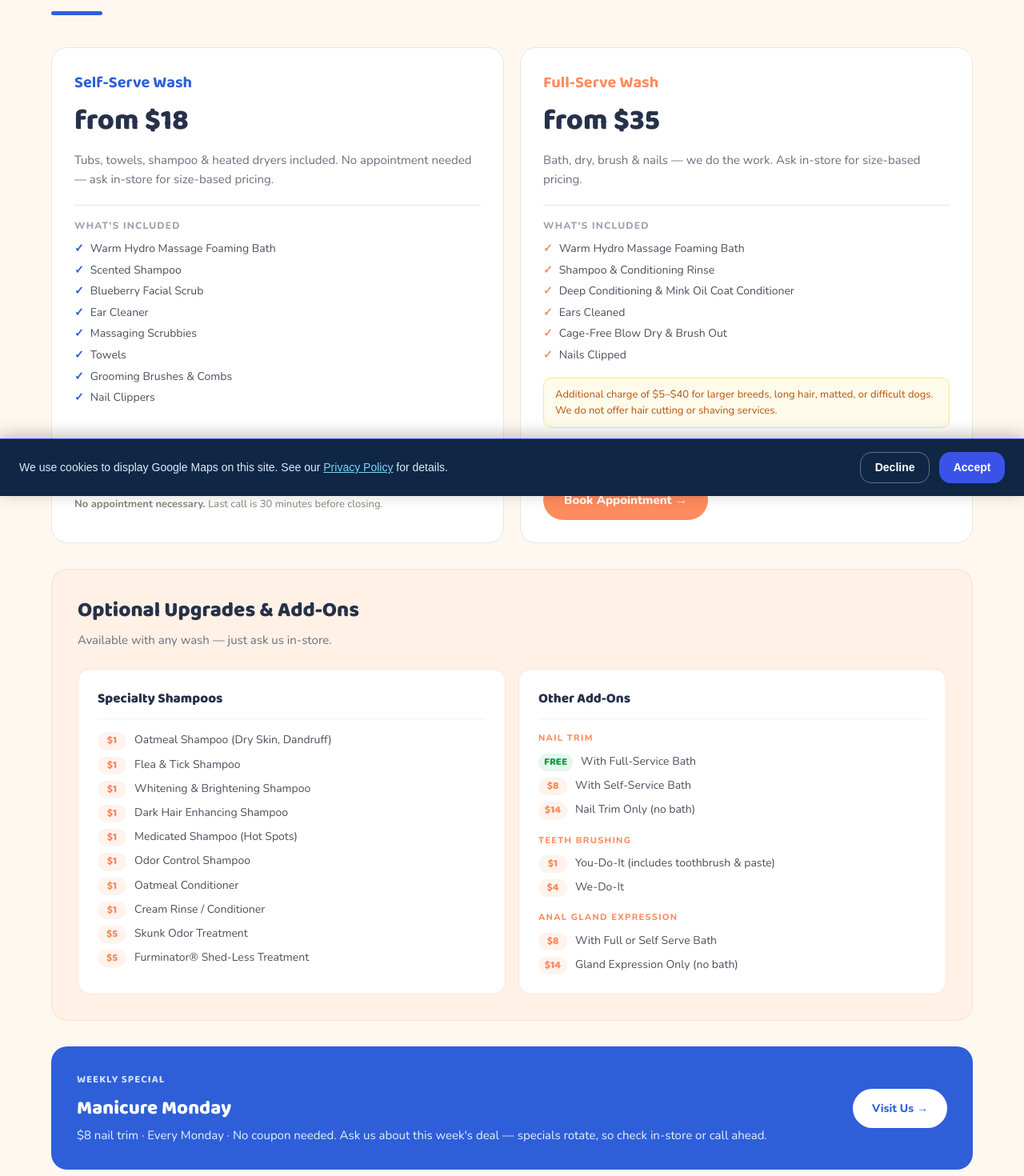
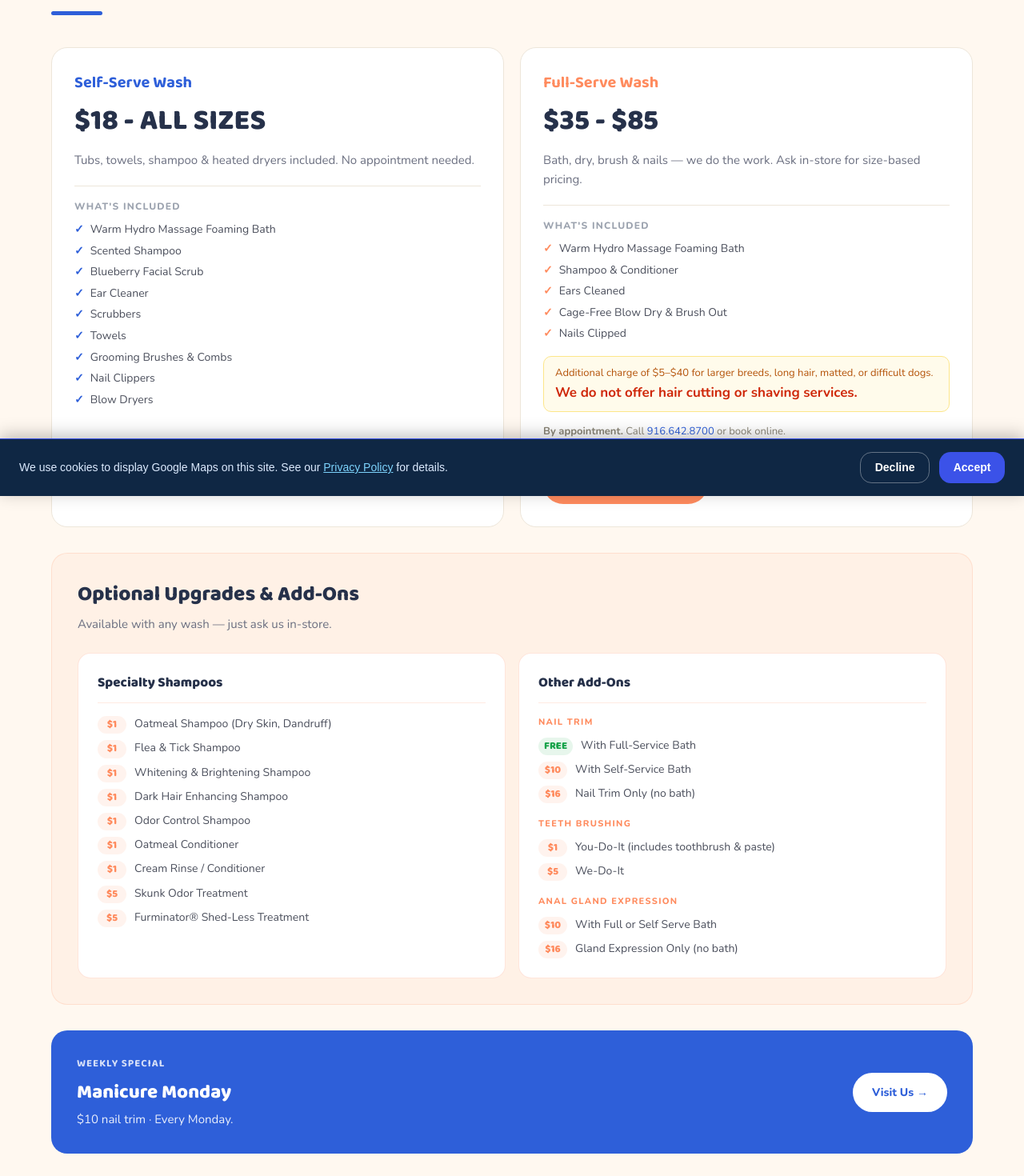
Before and after one commit to Barl0s4/SplashHoundUSAWeb, a Next.js app: page /prices in a window 1280 px wide. Shown: the part 180-1650 px from the top of the page at 80% size. Built offline with nearby package versions, Linux system fonts and the light colour scheme.

Commit message:
made slight changes for client

```diff
--- /dev/null
+++ b/app/layout 2.tsx
@@ -0,0 +1,46 @@
+import type { Metadata } from "next";
+import { Geist, Geist_Mono, Baloo_2 } from "next/font/google";
+import "./globals.css";
+import CookieBanner from "./components/CookieBanner";
+
+const geistSans = Geist({
+  variable: "--font-geist-sans",
+  subsets: ["latin"],
+});
+
+const geistMono = Geist_Mono({
+  variable: "--font-geist-mono",
+  subsets: ["latin"],
+});
+
+// Rounded, friendly display font used for every heading site-wide.
+const baloo = Baloo_2({
+  variable: "--font-head",
+  weight: ["600", "700", "800"],
+  subsets: ["latin"],
+});
+
+export const metadata: Metadata = {
+  title: "Splash Hound USA — Dog Wash & Pet Supply | Sacramento, CA",
+  description:
+    "Sacramento's best do-it-yourself dog wash and locally owned pet supply store. Walk-ins welcome at 1908 P St, Sacramento, CA 95811.",
+};
+
+export default function RootLayout({
+  children,
+}: Readonly<{
+  children: React.ReactNode;
+}>) {
+  return (
+    <html
+      lang="en"
+      className={`${geistSans.variable} ${geistMono.variable} ${baloo.variable} h-full antialiased`}
+    >
+      <body className="min-h-full flex flex-col">
+        <a href="#main-content" className="skip-link">Skip to main content</a>
+        {children}
+        <CookieBanner />
+      </body>
+    </html>
+  );
+}
--- a/app/page.tsx
+++ b/app/page.tsx
@@ -56,9 +56,7 @@ export default function Page() {
               <h2 className="section-title">Welcome to Splash Hound USA</h2>
               <p className="offer-description">
                 We are a locally owned Pet Supply and Dog Wash with the BEST do-it-yourself dog
-                bath around! We offer biologically appropriate dog &amp; cat food for any
-                pet&apos;s special needs, plus a unique variety of carefully selected toys, treats,
-                supplements, grooming &amp; health aids, leashes, collars &amp; accessories.
+                bath around! We offer toys, treats, grooming supplies, leashes & collars.
               </p>
               <p className="offer-description">
                 Our mission is to provide a comfortable, clean, &amp; welcoming facility, where
--- a/app/prices/page.tsx
+++ b/app/prices/page.tsx
@@ -27,9 +27,9 @@ export default function PricesPage() {
             {/* Self-Serve */}
             <div className="prc-card">
               <p className="prc-card-title-blue">Self-Serve Wash</p>
-              <p className="prc-price">from $18</p>
+              <p className="prc-price">$18 - ALL SIZES</p>
               <p className="prc-desc">
-                Tubs, towels, shampoo &amp; heated dryers included. No appointment needed — ask in-store for size-based pricing.
+                Tubs, towels, shampoo &amp; heated dryers included. No appointment needed.
               </p>
               <hr className="prc-divider" />
               <p className="prc-includes-label">What&apos;s included</p>
@@ -38,10 +38,11 @@ export default function PricesPage() {
                 <li>Scented Shampoo</li>
                 <li>Blueberry Facial Scrub</li>
                 <li>Ear Cleaner</li>
-                <li>Massaging Scrubbies</li>
+                <li>Scrubbers</li>
                 <li>Towels</li>
                 <li>Grooming Brushes &amp; Combs</li>
                 <li>Nail Clippers</li>
+                <li>Blow Dryers</li>
               </ul>
               <p className="prc-note">
                 <strong>No appointment necessary.</strong> Last call is 30 minutes before closing.
@@ -51,7 +52,7 @@ export default function PricesPage() {
             {/* Full-Serve */}
             <div className="prc-card">
               <p className="prc-card-title-orange">Full-Serve Wash</p>
-              <p className="prc-price">from $35</p>
+              <p className="prc-price">$35 - $85</p>
               <p className="prc-desc">
                 Bath, dry, brush &amp; nails — we do the work. Ask in-store for size-based pricing.
               </p>
@@ -59,14 +60,13 @@ export default function PricesPage() {
               <p className="prc-includes-label">What&apos;s included</p>
               <ul className="prc-includes prc-includes-orange">
                 <li>Warm Hydro Massage Foaming Bath</li>
-                <li>Shampoo &amp; Conditioning Rinse</li>
-                <li>Deep Conditioning &amp; Mink Oil Coat Conditioner</li>
+                <li>Shampoo &amp; Conditioner</li>
                 <li>Ears Cleaned</li>
                 <li>Cage-Free Blow Dry &amp; Brush Out</li>
                 <li>Nails Clipped</li>
               </ul>
               <p className="prc-note-warn">
-                Additional charge of $5–$40 for larger breeds, long hair, matted, or difficult dogs. We do not offer hair cutting or shaving services.
+                Additional charge of $5–$40 for larger breeds, long hair, matted, or difficult dogs. <span className="prc-note-warn-internal">We do not offer hair cutting or shaving services.</span>
               </p>
               <p className="prc-note">
                 <strong>By appointment.</strong> Call{" "}
@@ -101,7 +101,6 @@ export default function PricesPage() {
                   <li><span className="prc-addon-price">$1</span>Flea &amp; Tick Shampoo</li>
                   <li><span className="prc-addon-price">$1</span>Whitening &amp; Brightening Shampoo</li>
                   <li><span className="prc-addon-price">$1</span>Dark Hair Enhancing Shampoo</li>
-                  <li><span className="prc-addon-price">$1</span>Medicated Shampoo (Hot Spots)</li>
                   <li><span className="prc-addon-price">$1</span>Odor Control Shampoo</li>
                   <li><span className="prc-addon-price">$1</span>Oatmeal Conditioner</li>
                   <li><span className="prc-addon-price">$1</span>Cream Rinse / Conditioner</li>
@@ -118,8 +117,8 @@ export default function PricesPage() {
                   <p className="prc-addon-group-title">Nail Trim</p>
                   <ul className="prc-addon-list">
                     <li><span className="prc-addon-price prc-addon-price-free">FREE</span>With Full-Service Bath</li>
-                    <li><span className="prc-addon-price">$8</span>With Self-Service Bath</li>
-                    <li><span className="prc-addon-price">$14</span>Nail Trim Only (no bath)</li>
+                    <li><span className="prc-addon-price">$10</span>With Self-Service Bath</li>
+                    <li><span className="prc-addon-price">$16</span>Nail Trim Only (no bath)</li>
                   </ul>
                 </div>
 
@@ -127,15 +126,15 @@ export default function PricesPage() {
                   <p className="prc-addon-group-title">Teeth Brushing</p>
                   <ul className="prc-addon-list">
                     <li><span className="prc-addon-price">$1</span>You-Do-It (includes toothbrush &amp; paste)</li>
-                    <li><span className="prc-addon-price">$4</span>We-Do-It</li>
+                    <li><span className="prc-addon-price">$5</span>We-Do-It</li>
                   </ul>
                 </div>
 
                 <div className="prc-addon-group">
                   <p className="prc-addon-group-title">Anal Gland Expression</p>
                   <ul className="prc-addon-list">
-                    <li><span className="prc-addon-price">$8</span>With Full or Self Serve Bath</li>
-                    <li><span className="prc-addon-price">$14</span>Gland Expression Only (no bath)</li>
+                    <li><span className="prc-addon-price">$10</span>With Full or Self Serve Bath</li>
+                    <li><span className="prc-addon-price">$16</span>Gland Expression Only (no bath)</li>
                   </ul>
                 </div>
               </div>
@@ -149,7 +148,7 @@ export default function PricesPage() {
               <p className="prc-monday-eyebrow">Weekly Special</p>
               <p className="prc-monday-title">Manicure Monday</p>
               <p className="prc-monday-sub">
-                $8 nail trim · Every Monday · No coupon needed. Ask us about this week&apos;s deal — specials rotate, so check in-store or call ahead.
+                $10 nail trim · Every Monday.
               </p>
             </div>
             <a href="/visit-us" className="prc-monday-btn">Visit Us →</a>
--- a/app/services/page.tsx
+++ b/app/services/page.tsx
@@ -38,12 +38,11 @@ export default function ServicesPage() {
               </p>
               <ul className="svc-checklist">
                 <li><span className="svc-check-blue">✓</span> Raised tubs, no bending or kneeling</li>
-                <li><span className="svc-check-blue">✓</span> Shampoo, towels &amp; heated dryers provided</li>
+                <li><span className="svc-check-blue">✓</span> Shampoo, towels &amp; blow dryers provided</li>
                 <li><span className="svc-check-blue">✓</span> Aprons available — we handle the mess</li>
-                <li><span className="svc-check-blue">✓</span> Mink oil coat conditioner included</li>
               </ul>
               <p className="svc-note">
-                ⏰ Last call is 30 minutes before closing.
+                <strong>⏰ Last call is 30 minutes before closing.</strong>
               </p>
             </div>
           </div>
@@ -65,7 +64,7 @@ export default function ServicesPage() {
               </p>
               <ul className="svc-checklist">
                 <li><span className="svc-check-orange">✓</span> Full bath, brush-out &amp; blow-dry</li>
-                <li><span className="svc-check-orange">✓</span> Deep conditioning &amp; mink oil coat conditioner</li>
+                <li><span className="svc-check-orange">✓</span> Deep conditioning</li>
                 <li><span className="svc-check-orange">✓</span> Ears cleaned &amp; nails clipped</li>
                 <li><span className="svc-check-orange">✓</span> Optional add-ons available in-store</li>
               </ul>
--- a/app/styles/prices.css
+++ b/app/styles/prices.css
@@ -130,6 +130,12 @@
   padding: 10px 14px;
   line-height: 1.6;
   margin: 0 0 14px 0;
+}
+.prc-note-warn-internal {
+  font-size: 17px;
+  font-weight: bold;
+  color: #cf280a;
+
 }
 
 .prc-book-btn {
--- a/app/styles/services.css
+++ b/app/styles/services.css
@@ -124,8 +124,8 @@
 
 .svc-note {
   margin-top: 16px;
-  font-size: 13px;
-  color: #8A8577;
+  font-size: 20px;
+  color: red;
   font-style: italic;
   line-height: 1.5;
 }
```
